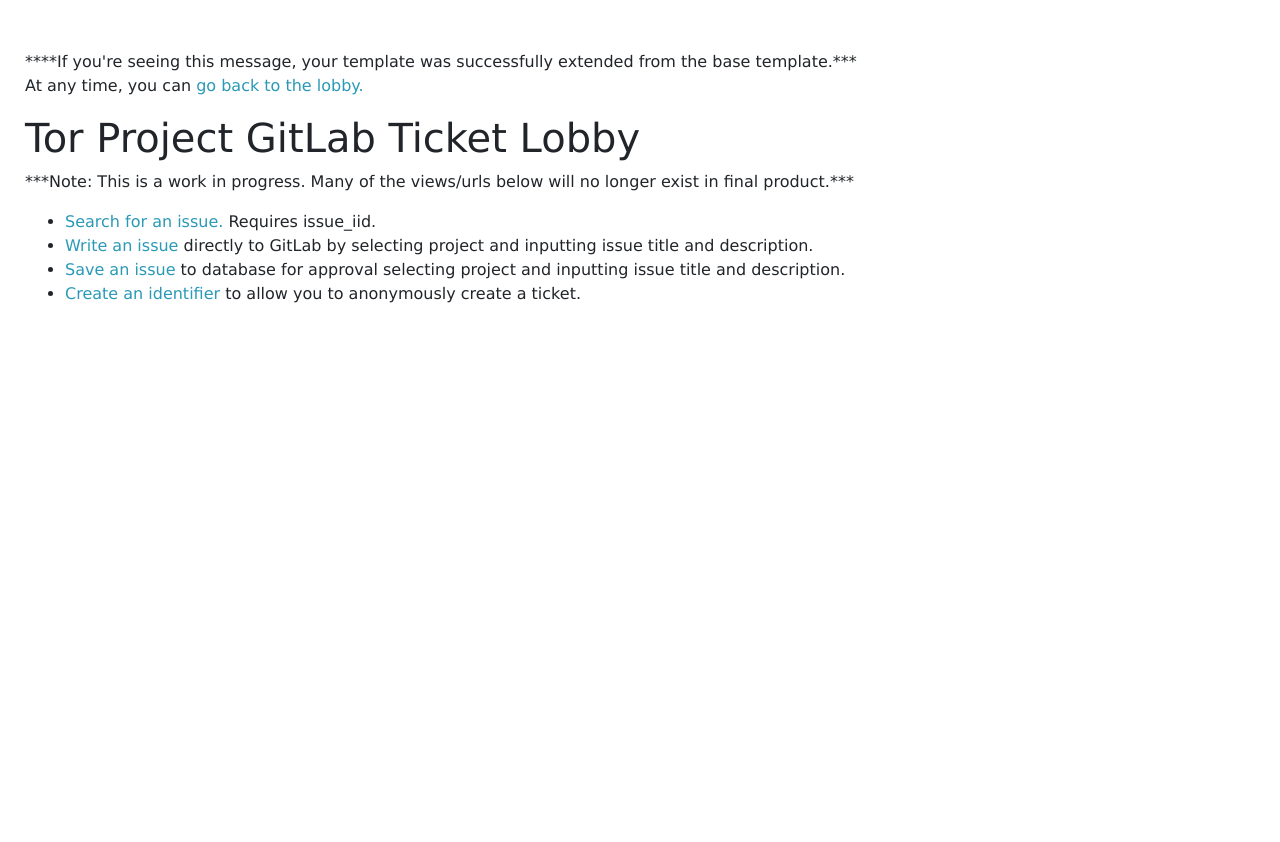
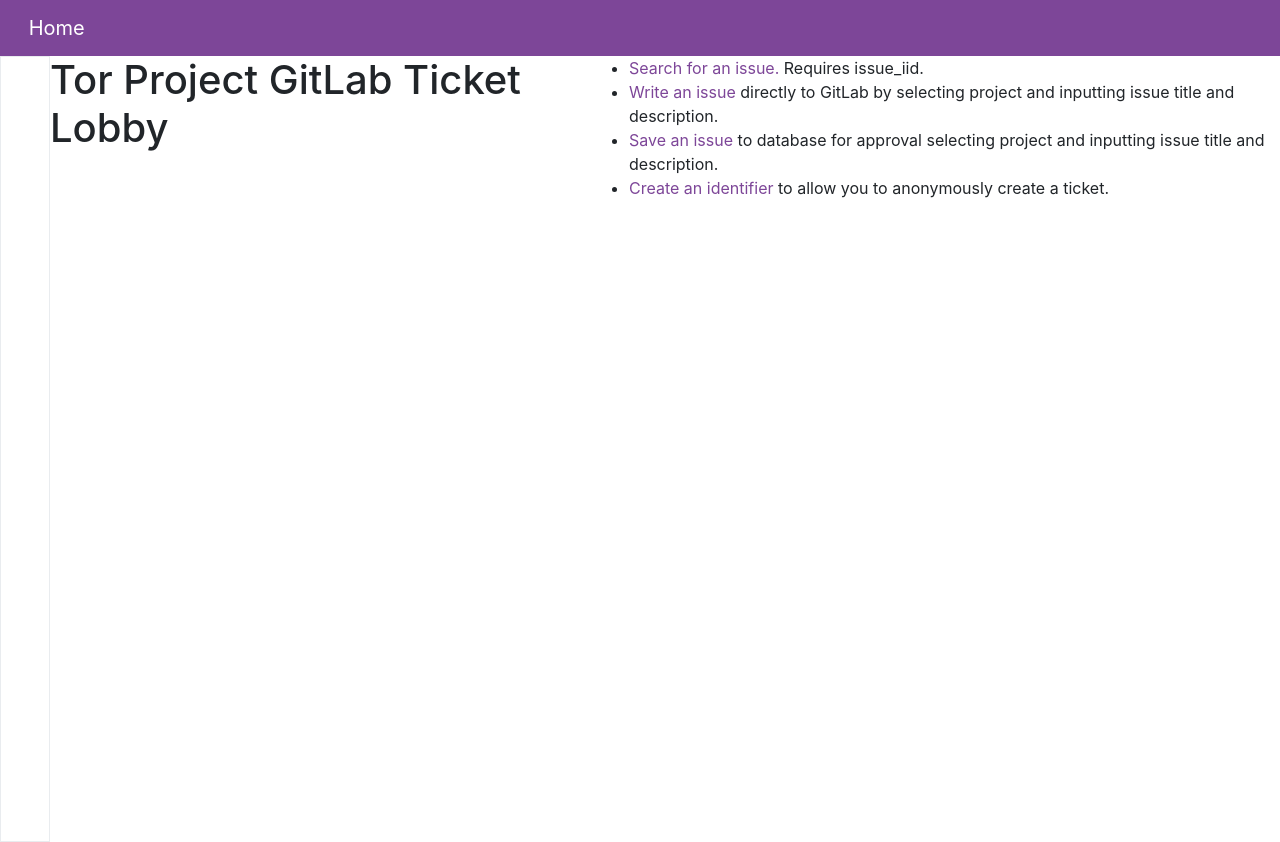
Before and after one commit to ViolanteCodes/Anonymous-GitLab-Ticketing-For-Tor, a Django app: page / in a window 1280 px wide. Before the commit the page ends 303 px from the top, so only its background shows below. Run offline with Django 3.2, Linux system fonts and the light colour scheme; some libraries are stand-ins or nearby versions; some web fonts are replaced.

Commit message:
Started to integrate lektor base template with current django layout.html template

```diff
--- a/anonticket/templates/anonticket/create_issue.html
+++ b/anonticket/templates/anonticket/create_issue.html
@@ -1,4 +1,4 @@
-{% extends 'shared/base.html' %}
+{% extends 'shared/layout.html' %}
 ***If you're seeing this, the base template has been extended.***
 {% block content %}
   <h2>Create an Anonymous Issue Report Directly GitLab (no database)</h2>
--- a/anonticket/templates/anonticket/get_identifier.html
+++ b/anonticket/templates/anonticket/get_identifier.html
@@ -1,4 +1,4 @@
-{% extends 'shared/base.html' %}
+{% extends 'shared/layout.html' %}
 ***If you're seeing this, the base template has been extended.***
 {% block content %}
   <h2>Create A User Identifier Code</h2>
--- a/anonticket/templates/anonticket/index.html
+++ b/anonticket/templates/anonticket/index.html
@@ -1,13 +1,8 @@
-{% extends 'shared/base.html' %}
+{% extends 'shared/layout.html' %}
 {% load static %}
-***If you're seeing this, the base template has been extended.***
 {% block content %}
   <h1>Tor Project GitLab Ticket Lobby</h1>
   <blockquote>
-    ***Note: This is a work in progress. Many of the views/urls below will
-    no longer exist in final product.***
-  </blockquote>
-
   <ul>
       <li>
           <a href="{% url 'search-by-id' %}">
--- a/anonticket/templates/anonticket/save_issue.html
+++ b/anonticket/templates/anonticket/save_issue.html
@@ -1,4 +1,4 @@
-{% extends 'shared/base.html' %}
+{% extends 'shared/layout.html' %}
 ***If you're seeing this, the base template has been extended.***
 {% block content %}
   <h2>Create an Anonymous Issue Report and Save to Database</h2>
--- a/anonticket/templates/anonticket/search_by_id.html
+++ b/anonticket/templates/anonticket/search_by_id.html
@@ -1,4 +1,4 @@
-{% extends 'shared/base.html' %}
+{% extends 'shared/layout.html' %}
 ***If you're seeing this, the base template has been extended.***
 {% block content %}
   <h2>Find a GitLab Ticket by ID</h2>
--- a/shared/templates/shared/base.html
+++ b/shared/templates/shared/base.html
@@ -1,26 +1,13 @@
 {% load static %}
-<!DOCTYPE html>
+<!doctype html>
 <html lang="en">
-<head>
-    <meta charset="UTF-8">
-    <meta name="viewport" content="width=device-width, initial-scale=1.0">
-    <link rel="stylesheet" href="{% static 'shared/css/bootstrap-grid.css' %}">
-    <link rel="stylesheet" href="{% static 'shared/css/boostrap-grid.css.map' %}">
-    <link rel="stylesheet" href="{% static 'shared/css/bootstrap-reboot.css' %}">
-    <link rel="stylesheet" href="{% static 'shared/css/bootstrap-reboot.css.map' %}">
-    <link rel="stylesheet" href="{% static 'shared/css/bootstrap.css' %}">
-    <link rel="stylesheet" href="{% static 'shared/css/bootstrap.css.map' %}">
-    <link rel="stylesheet" href="{% static 'shared/css/style.css' %}">
-    <title>Ticket Lobby</title>
-</head>
-<body>
-****If you're seeing this message, your template was successfully extended
-from the base template.***
-
-<blockquote>
-    At any time, you can <a href="{% url 'home' %}">go back to the lobby.</a>
-</blockquote>
-    {% block content %}
-    {% endblock %}
-</body>
+    <head>
+        <meta charset="utf-8">
+        <meta name="viewport" content="width=device-width, initial-scale=1">
+        <link rel="stylesheet" href="{% static 'shared/css/bootstrap.css' %}">
+        <title>{% block title %} | Tor Styleguide | The Tor Project {% endblock %}</title>
+    </head>
+    <body>
+        {% block content %}{% endblock %}
+    </body>
 </html>
--- /dev/null
+++ b/shared/templates/shared/layout.html
@@ -0,0 +1,28 @@
+{% load static %}
+<!doctype html>
+<html lang="en">
+    <head>
+        <meta charset="utf-8">
+        <meta name="viewport" content="width=device-width, initial-scale=1">
+        <link rel="stylesheet" href="{% static 'shared/css/bootstrap.css' %}">
+        <link rel="stylesheet" href="{% static 'shared/css/stle.css' %}">
+        <title>{% block title %} | Tor Anonymous Ticket Lobby | The Tor Project {% endblock %}</title>
+    </head>
+    <body class="no-gutters">
+        <header>
+          {% include 'shared/navbar-min.html' %}
+        </header>
+        <div class="page">
+          <div class="container-fluid">
+            <div class="row flex-xl-nowrap">
+              <nav id="sidenav-topics" class="border bg-white p-4 sticky-top">
+                 <ul class="nav bd-toc flex-column">
+                 </ul>
+               </nav>
+               {% block content %}{% endblock %}
+            </div>
+          </div>
+        </div>
+        <!-- include 'footer.html' -->
+      </body>
+</html>
--- /dev/null
+++ b/shared/templates/shared/navbar-min.html
@@ -0,0 +1,19 @@
+{% if not this.color %}
+<div class="container-fluid bg-primary">
+  <nav class="navbar no-background navbar-expand-lg navbar-dark bg-primary p-2">
+{% elif this.color == 'primary' %}
+<div class="container-fluid bg-primary">
+  <nav class="navbar no-background navbar-expand-lg navbar-dark bg-primary p-2">
+{% else %}
+<div class="container-fluid bg-dark">
+  <nav class="navbar no-background navbar-expand-lg navbar-dark bg-dark p-2">
+{% endif %}
+    <a class="navbar-brand" href="{% url 'home' %}">
+      <img alt="" src="" >
+      <span class="sr-only">Tor Logo</span>
+      Home
+    </a>
+
+    </div>
+  </nav>
+</div>
```
